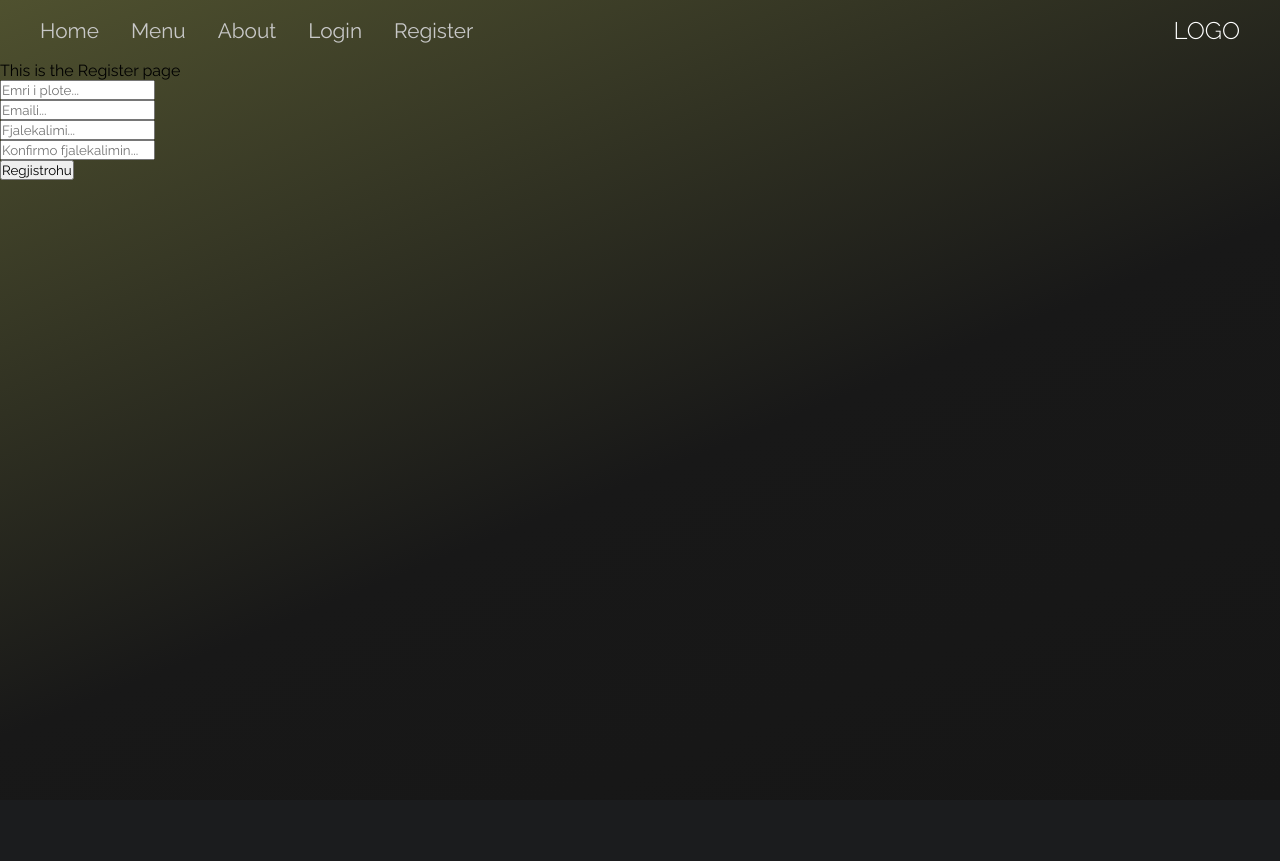
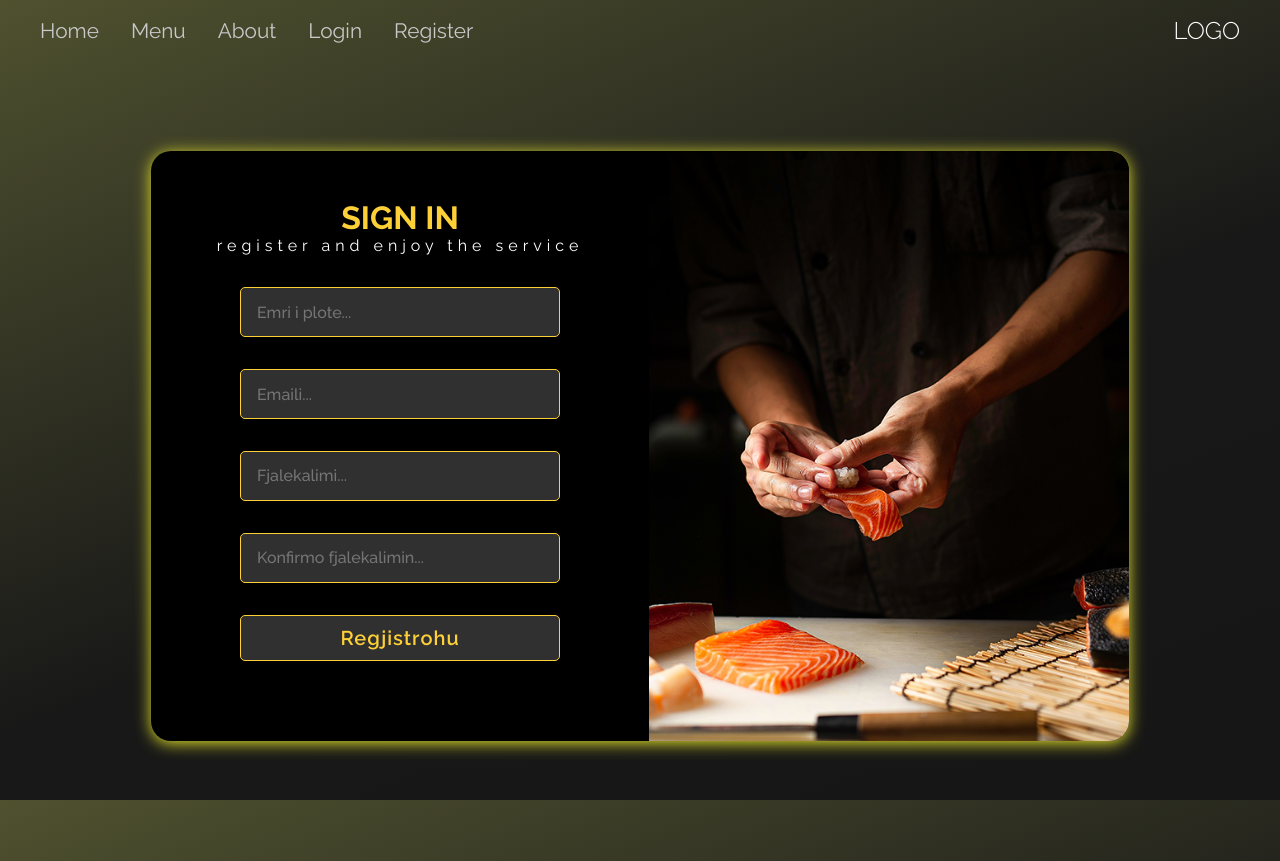
Before and after one commit to ErionOruglica/ProjectLab1, a React (Create React App) app: page /Register in a window 1280 px wide. Before the commit the page ends 800 px from the top, so only its background shows below. Built offline with nearby package versions, Linux system fonts and the light colour scheme.

Commit message:
registration form and the css for it

```diff
--- a/src/components/LogForm.js
+++ b/src/components/LogForm.js
@@ -40,7 +40,7 @@ export const Form = () => {
               <a href="#">Nuk keni llogari?</a>
             </div>
             <div className="inputBx">
-              <input type="submit" value="Kyçu" />
+              <input type="submit" value="Kyçu"  />
             </div>
           </form>
         </div>
--- a/src/components/RegForm.js
+++ b/src/components/RegForm.js
@@ -1,6 +1,8 @@
 import {useForm} from 'react-hook-form';
 import * as yup from 'yup';
 import {yupResolver} from '@hookform/resolvers/yup';
+import img1 from '../imgs/home-img4.jpg';
+import '../css/register.css';
 export const Form = () =>{
 const skema = yup.object().shape({
     Emri: yup.string("Emri nuk duhet te permbaje numra !").required("Ju lutem shenoni emrin !").min(2),
@@ -12,12 +14,18 @@ const skema = yup.object().shape({
     const { register,handleSubmit,formState:{errors} }=useForm({
         resolver: yupResolver(skema),
     });
-
     const onsubmit = (data) =>{
         console.log(data);
         }
+
     return(
-    <form onSubmit={handleSubmit(onsubmit)}>
+        <section>
+        <div className="register">
+            <div className="col-1">
+                <h2>SIGN IN</h2>
+                <span>register and enjoy the service</span>
+
+                <form id='form' className='flex flex-col' onSubmit={handleSubmit(onsubmit)}>
                 <input type="text" placeholder="Emri i plote..." {...register("Emri")}/>
                 <p>{errors.Emri?.message}</p>
                 <input type="text" placeholder="Emaili..." {...register("Email")}/>
@@ -26,7 +34,14 @@ const skema = yup.object().shape({
                 <p>{errors.Password?.message}</p>
                 <input type="password" placeholder="Konfirmo fjalekalimin..." {...register("ConfirmPassword")}/>
                 <p>{errors.ConfirmPassword?.message}</p>
-        <input type="submit" value="Regjistrohu" />
+                <input type="submit" value="Regjistrohu" className="btn" />
                 </form>
+
+            </div>
+            <div className="col-2">
+            <img src={img1} alt="" />
+            </div>
+        </div>
+    </section>
     );
 };
--- a/src/css/login.css
+++ b/src/css/login.css
@@ -13,7 +13,6 @@
     font-family: "Raleway", sans-serif;
 }
 body{
-
     background-color: var(--background-color);
     overflow: hidden;
 }
@@ -26,7 +25,7 @@ div .section{
     justify-content: center;
     align-items: center;
     flex-direction: column;
-    background-image: linear-gradient(to right, #434343 0%, black 100%);
+    background: linear-gradient(338deg, rgba(22,22,22,1) 0%, rgba(24,24,24,1) 44%, rgba(79,81,47,1) 100%)
 }
 div .signin{
     width: 40%;
@@ -114,6 +113,7 @@ div .signin .Permbajtja .form .inputBx i{
     letter-spacing: 0.05em;
     cursor: pointer;
   }
+
 p{
     color:var(--text-color);
     text-align: center;
--- a/src/css/register.css
+++ b/src/css/register.css
@@ -0,0 +1,116 @@
+@import url('https://fonts.googleapis.com/css2?family=Raleway:wght@300;400;500;600;700;800&display=swap');
+:root{
+    --text-color:#ffff;
+    --section-color:#303030;
+    --hover-color:#fdd037;
+    --background-color:#1B1C1E;
+
+}
+* {
+    margin: 0;
+    padding: 0;
+    box-sizing: border-box;
+    font-family: "Raleway", sans-serif;
+}
+
+
+
+.RegisterForm {
+  height: 100vh;
+  display: flex;
+  justify-content: center;
+  align-items: center;
+  text-align: center;
+}
+
+.register{
+  max-width: 978px;
+  width: 100vw;
+  display:flex;
+  border-radius: 20px;
+  background-color: black;
+  box-shadow: 0 0.140em 1em rgb(227, 227, 44);
+  margin-bottom: 30px;
+}
+
+.register span{
+  color: white;
+  font-size: 1em;
+  letter-spacing: 5px;
+}
+.register h2{
+    color: var(--hover-color);
+    font-size: 2em;
+}
+
+#form{
+  max-width: 320px;
+  width: 100vw;
+  margin: 2em auto;
+}
+#form >input{
+    background: var(--section-color);
+    border: none;
+    outline: none;
+    padding: 20px 8px 5.5px;
+    border-radius: 5px;
+    color: var(--hover-color);
+    font-weight: 500;
+    font-size: 1em;
+}
+
+#form >  input, .btn{
+  border: 1px solid var(--hover-color);
+  padding: .9em 1em;
+}
+
+#form > input:focus{
+    box-shadow: 0.2em 0.140em 0.1em rgb(227, 227, 44);
+}
+
+#form > .btn{
+    padding: 10px;
+    background: var(--section-color);
+    font-weight: 600;
+    font-size: 1.25em;
+    letter-spacing: 0.05em;
+    cursor: pointer;
+}
+#form > .btn:hover{
+    background-color: #fdd037;
+    color: #1B1C1E;
+}
+
+.flex{
+  display: flex;
+  gap: 1em;
+}
+
+.flex-col{
+  flex-direction: column;
+}
+
+.register .col-1{
+  margin: auto;
+  padding: 3em 0;
+}
+
+.register .col-2 img{
+  width: 480px;
+  height: 100%;
+  object-fit: cover;
+  align-self: flex-end;
+  border-top-right-radius: 20px;
+  border-bottom-right-radius: 20px;
+  display: none;
+}
+
+@media screen and (min-width: 860px)  {
+  .register .col-2 img{
+    display: initial;
+  }
+}
+
+p{
+    color: red;
+}
--- a/src/pages/Register.js
+++ b/src/pages/Register.js
@@ -1,11 +1,9 @@
 import React from 'react';
 import { Form } from '../components/RegForm';
 
-
 const Register = () => {
   return (
-    <div>
-      <div>This is the Register page</div>
+    <div className="RegisterForm">
       <Form />
     </div>
   )
```
Lines whose indentation alone changed are shown as unchanged.
